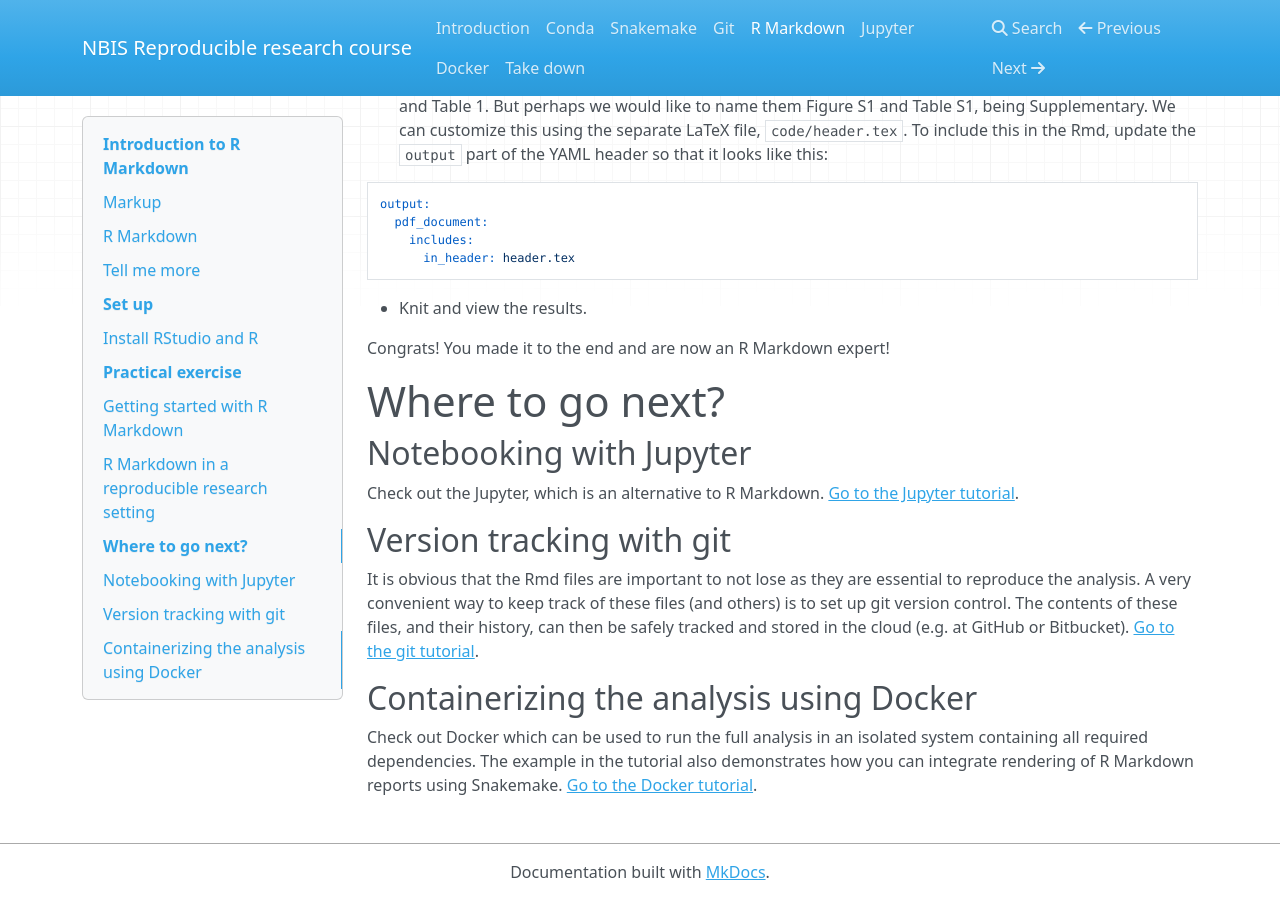
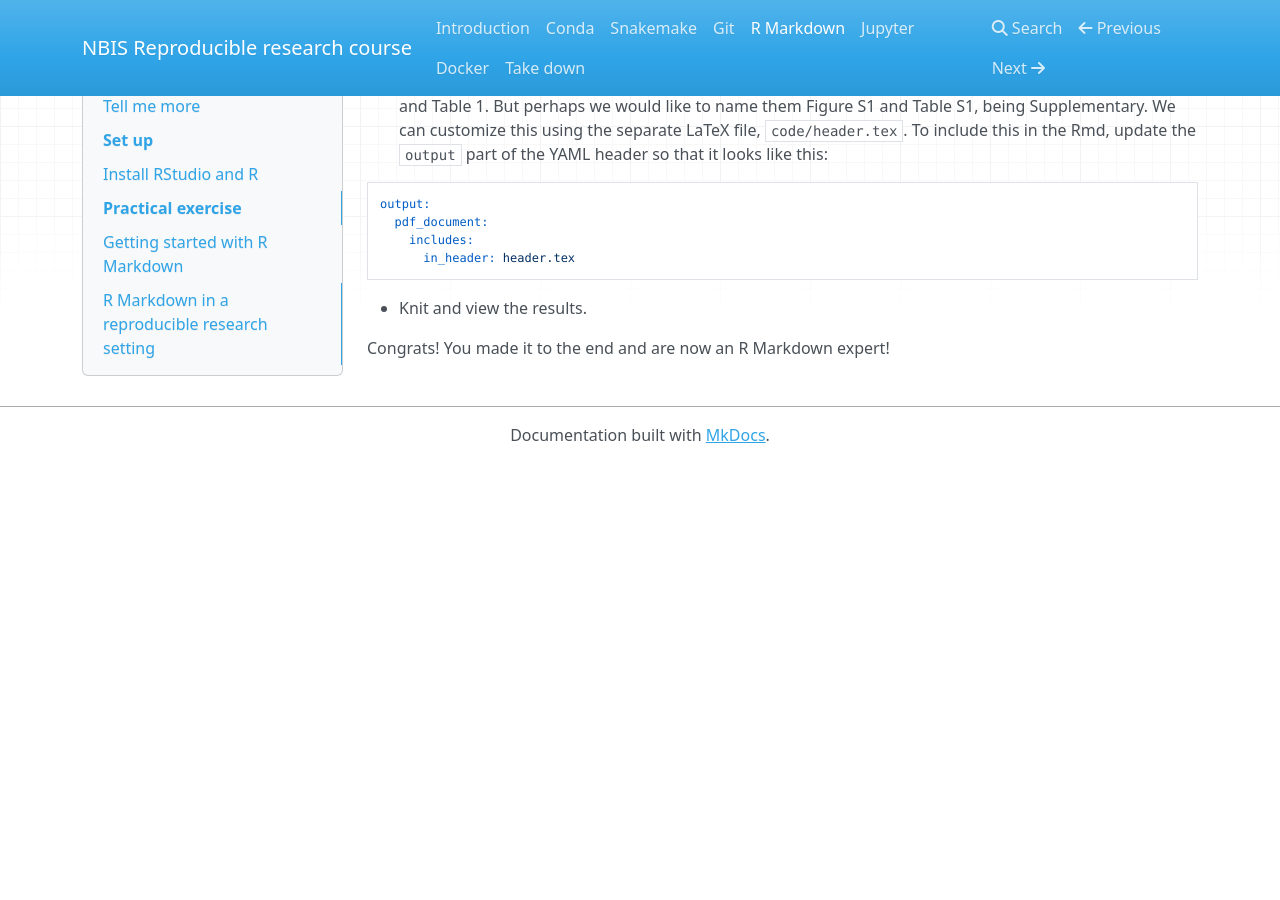
Before and after one commit to NBISweden/workshop-reproducible-research, an MkDocs documentation site: the page built from docs/rmarkdown.md, in a window 1280 px wide and 900 px high, scrolled down 11958 px. Built offline with MkDocs 1.6.1, drawn with Linux system fonts in a browser that asks for light colours; nearby versions of some CDN libraries; old or Windows-style settings are respelled for this version of MkDocs; after the commit the page ends 12421 px from its top, so only the background shows below that.

Commit message:
remove Where to next sections

````diff
--- a/docs/conda.md
+++ b/docs/conda.md
@@ -214,11 +214,3 @@ This should download the project fastq files and run FastQC on them (as mentione
 ```
 
 Note that all that was needed to carry out the analysis and generate these files and results was `environment.yml` (that we used to create a Conda environment with the required packages) and the analysis code in `code/run_qc.sh`.
-
-# Where to go next?
-
-## Version tracking with git
-It is obvious that these two files (`environment.yml` and `run_qc.sh`) are essential for reproducing the data analysis. A very convenient way to keep track of these files (and others) is to set up git version control. The contents of these files, and their history, can then be safely tracked and stored in the cloud (e.g. at GitHub or Bitbucket). [Go to the git tutorial](git.md).
-
-## Workflow management
-We now performed several analysis steps with the code in `run_qc.sh`. That is ok, but it can quickly get complicated when the analysis workflow gets more complex and is split over several code files. Suddenly it is not obvious what code to run and in what order after you have made some change to the analysis. Always rerunning everything can be a solution for small projects, but is not feasible in for example next-generation sequencing. A good solution to this is to use a workflow manager. [Go to the Snakemake tutorial](snakemake.md).
--- a/docs/rmarkdown.md
+++ b/docs/rmarkdown.md
@@ -487,15 +487,3 @@ output:
 * Knit and view the results.
 
 Congrats! You made it to the end and are now an R Markdown expert!
-
-
-# Where to go next?
-
-## Notebooking with Jupyter
-Check out the Jupyter, which is an alternative to R Markdown. [Go to the Jupyter tutorial](jupyter.md).
-
-## Version tracking with git
-It is obvious that the Rmd files are important to not lose as they are essential to reproduce the analysis. A very convenient way to keep track of these files (and others) is to set up git version control. The contents of these files, and their history, can then be safely tracked and stored in the cloud (e.g. at GitHub or Bitbucket). [Go to the git tutorial](git.md).
-
-## Containerizing the analysis using Docker
-Check out Docker which can be used to run the full analysis in an isolated system containing all required dependencies. The example in the tutorial also demonstrates how you can integrate rendering of R Markdown reports using Snakemake. [Go to the Docker tutorial](docker.md).
--- a/docs/snakemake.md
+++ b/docs/snakemake.md
@@ -742,8 +742,6 @@ Well done!
 * You have a logical directory structure which makes it easy to separate raw data, intermediate files, and results.
 * You have set up you project in a way that makes it very easy to distribute and reproduce, either via git, via Snakemake's `--archive` option, or via a Docker image.
 
-# Where to go next?
-
 # TODO
 run/script
 list-x-changes (mention version)
````
Also changed, not shown: docs/git.md (+0 -4 lines).
